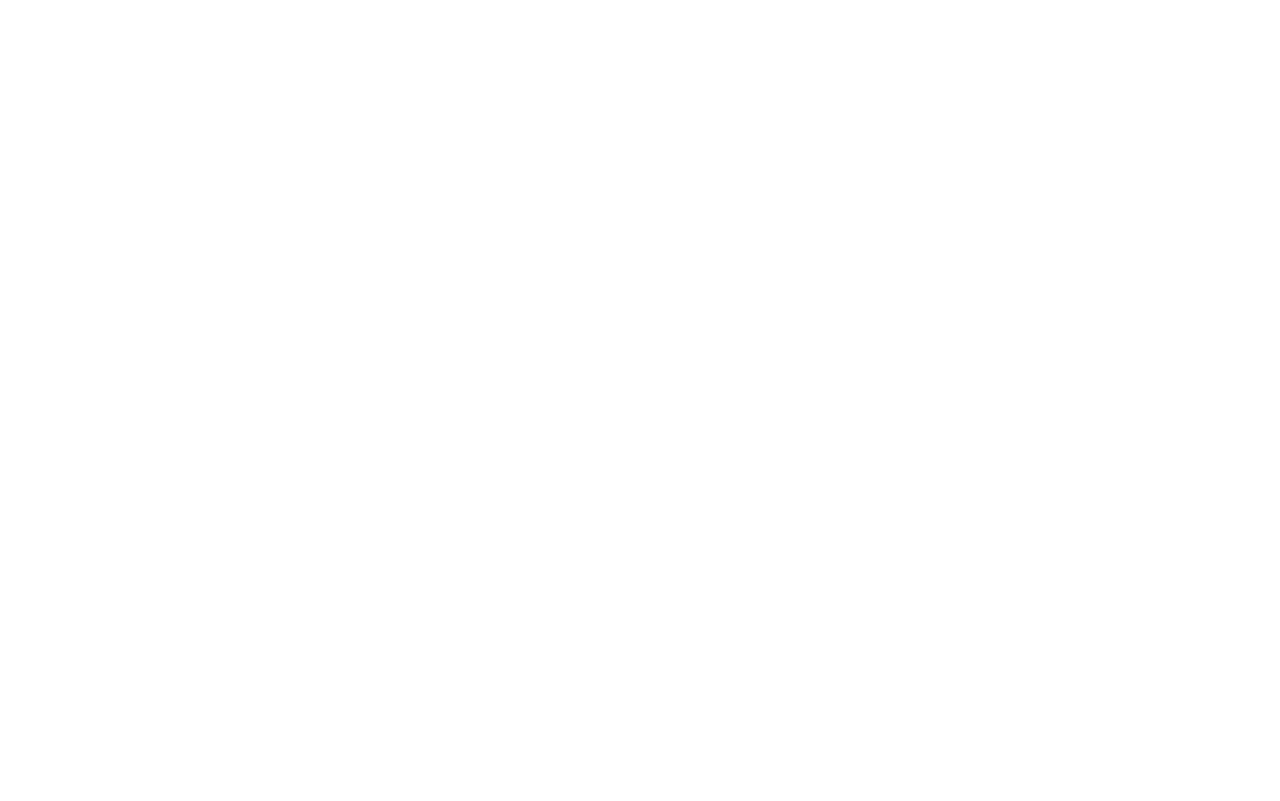
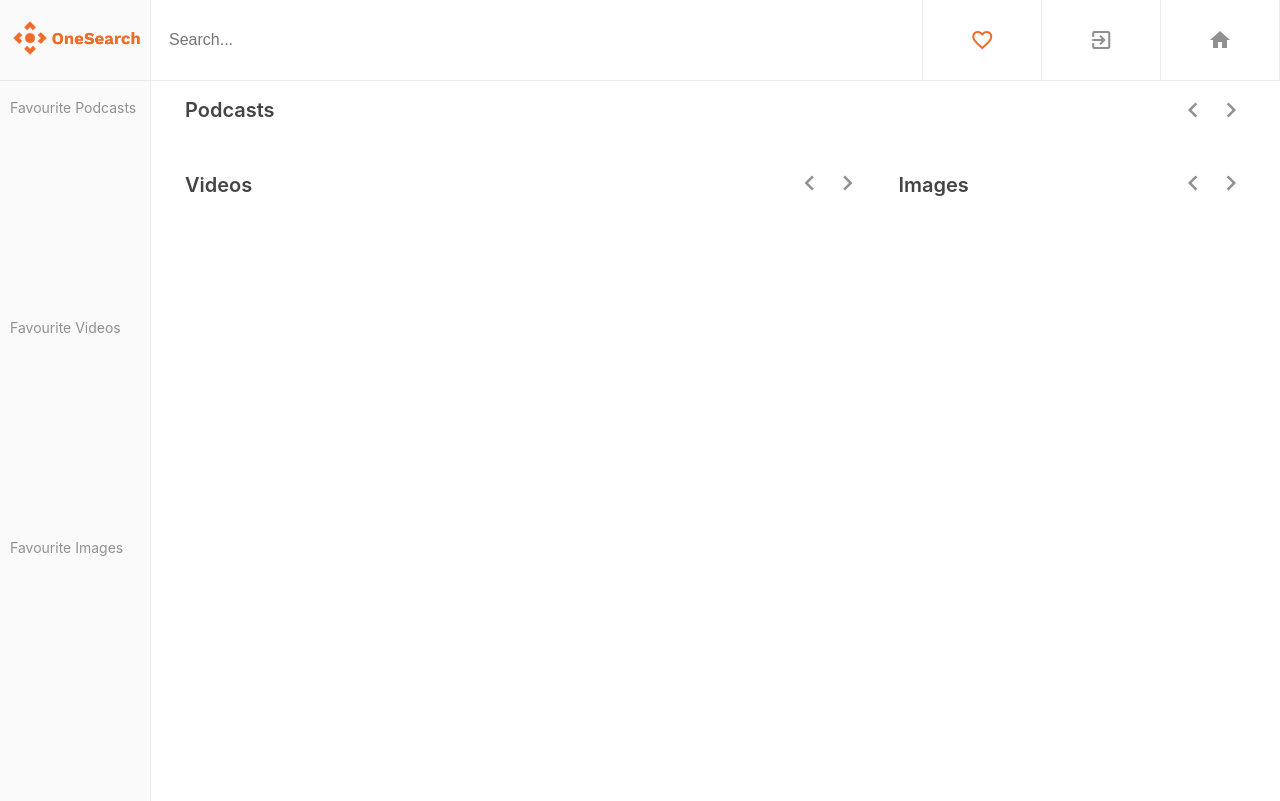
Before and after one commit to IsaacAderogba/onesearch, a React (Create React App) app: page /favourites in a window 1280 px wide. Built offline with nearby package versions, Linux system fonts and the light colour scheme.

Commit message:
Make data persist in browser

```diff
--- a/src/App.js
+++ b/src/App.js
@@ -2,35 +2,49 @@
 import { Route } from "react-router-dom";
 import HomePage from "./components/pages/HomePage/HomePage";
 import MediaItemPage from "./components/pages/MediaItemPage/MediaItemPage";
+import FavouritesPage from "./components/pages/FavouritesPage/FavouritesPage";
+import state from "./components/state/state";
 import "./App.css";
 import youtube from "./apis/youtube";
 import unsplash from "./apis/unsplash";
 import listen from "./apis/listenNotes";
 
 function App() {
-  const [images, setImages] = useState([]);
-  const [imageLoader, setImageLoader] = useState(true);
+  const [images, setImages] = useState(state.length > 0 ? state[0] : []);
+  const [imageLoader, setImageLoader] = useState(false);
   const [imgPage, setImgPage] = useState(1);
 
-  const [videos, setVideos] = useState([]);
-  const [videoLoader, setVideoLoader] = useState(true);
+  const [videos, setVideos] = useState(state.length > 0 ? state[1] : []);
+  const [videoLoader, setVideoLoader] = useState(false);
   const [videoPgToken, setVideoPgToken] = useState(null);
 
-  const [podcasts, setPodcasts] = useState([]);
-  const [podcastLoader, setPodcastLoader] = useState(true);
+  const [podcasts, setPodcasts] = useState(state.length > 0 ? state[2] : []);
+  const [podcastLoader, setPodcastLoader] = useState(false);
   const [podPgToken, setPodPgToken] = useState(null);
 
-  const [favItems, setFavItems] = useState({
-    images: [],
-    videos: [],
-    podcasts: []
-  });
-  const [searchTerm, setSearchTerm] = useState("");
+  const [favItems, setFavItems] = useState(
+    state.length > 0
+      ? state[3]
+      : {
+          images: [],
+          videos: [],
+          podcasts: []
+        }
+  );
+  const [searchTerm, setSearchTerm] = useState(
+    state.length > 0 ? state[4] : ""
+  );
   const [windowWidth, setWindowWidth] = useState(window.innerWidth);
 
   useEffect(() => {
     window.addEventListener("resize", () => setWindowWidth(window.innerWidth));
-  });
+    localStorage.clear();
+    localStorage.setItem(0, JSON.stringify(images));
+    localStorage.setItem(1, JSON.stringify(videos));
+    localStorage.setItem(2, JSON.stringify(podcasts));
+    localStorage.setItem(3, JSON.stringify(favItems));
+    localStorage.setItem(4, JSON.stringify(searchTerm));
+  }, [favItems, images, podcasts, searchTerm, videos]);
 
   const onRemoveFavourite = (id, type) => {
     let editedFavItem;
@@ -204,6 +218,22 @@
           />
         )}
       />
+      <Route
+        exact
+        path="/favourites"
+        render={routeProps => (
+          <FavouritesPage
+            {...routeProps}
+            searchTerm={searchTerm}
+            onSearchSubmit={onSearchSubmit}
+            imageLoader={imageLoader}
+            videoLoader={videoLoader}
+            podcastLoader={podcastLoader}
+            windowWidth={windowWidth}
+            favItems={favItems}
+          />
+        )}
+      />
     </>
   );
 }
--- a/src/components/pages/FavouritesPage/FavouritesPage.js
+++ b/src/components/pages/FavouritesPage/FavouritesPage.js
@@ -0,0 +1,48 @@
+import React from "react";
+import styled from "styled-components";
+import TopNav from "../../~reusables/organisms/TopNav";
+import SidebarContainer from "../../~reusables/containers/SidebarContainer";
+import MediaContainer from "../../~reusables/containers/MediaContainer";
+import BottomNav from "../../~reusables/organisms/BottomNav";
+
+const FavouritesPage = ({
+  onSearchSubmit,
+  windowWidth,
+  imageLoader,
+  videoLoader,
+  podcastLoader,
+  searchTerm,
+  favItems
+}) => {
+  console.log(favItems["images"])
+  return (
+    <StyledFavouritesPage>
+      <TopNav onSearchSubmit={onSearchSubmit} />
+      <main>
+        <SidebarContainer favItems={favItems} />
+        <MediaContainer
+          searchTerm={searchTerm}
+          images={favItems["images"]}
+          imageLoader={imageLoader}
+          videos={favItems["videos"]}
+          videoLoader={videoLoader}
+          podcasts={favItems["podcasts"]}
+          podcastLoader={podcastLoader}
+          windowWidth={windowWidth}
+        />
+      </main>
+      <BottomNav />
+    </StyledFavouritesPage>
+  );
+};
+
+const StyledFavouritesPage = styled.div`
+  main {
+    display: flex;
+    @media only screen and (max-width: 499px) {
+      margin-bottom: 60px;
+    }
+  }
+`;
+
+export default FavouritesPage;
--- /dev/null
+++ b/src/components/state/state.js
@@ -0,0 +1,10 @@
+const initialState = [];
+
+if (localStorage.length > 0) {
+  for (let i = 0; i < localStorage.length; i++) {
+    let retrievedItem = JSON.parse(window.localStorage.getItem(i));
+    initialState.push(retrievedItem);
+  }
+}
+
+export default initialState;
--- a/src/components/~reusables/molecules/NaviLink.js
+++ b/src/components/~reusables/molecules/NaviLink.js
@@ -6,7 +6,7 @@
 const NaviLink = ({ link, activeColor, text }) => {
   return (
     <StyledLink className="navlink" activeColor={activeColor}>
-      <NavLink to={link} activeClassName="active">
+      <NavLink exact to={link} activeClassName="active">
         <div>{text ? <i className="material-icons">{text}</i> : null}</div>
       </NavLink>
     </StyledLink>
--- a/src/components/~reusables/organisms/ImageList.js
+++ b/src/components/~reusables/organisms/ImageList.js
@@ -21,9 +21,13 @@
   let numImages = 2;
 
   const onClickRightArrow = () => {
-    if (imageIndex + numImages * 2 >= images.length) {
-      setImageIndex(imageIndex + numImages);
-      fetchMoreImages();
+    if (fetchMoreImages) {
+      if (imageIndex + numImages * 2 >= images.length) {
+        setImageIndex(imageIndex + numImages);
+        fetchMoreImages();
+      } else {
+        setImageIndex(imageIndex + numImages);
+      }
     } else {
       setImageIndex(imageIndex + numImages);
     }
--- a/src/components/~reusables/organisms/PodcastList.js
+++ b/src/components/~reusables/organisms/PodcastList.js
@@ -33,9 +33,13 @@
   }
 
   const onClickRightArrow = () => {
-    if (podcastIndex + numPodcasts * 2 >= podcasts.length) {
-      setPodcastIndex(podcastIndex + numPodcasts);
-      fetchMorePodcasts();
+    if (fetchMorePodcasts) {
+      if (podcastIndex + numPodcasts * 2 >= podcasts.length) {
+        setPodcastIndex(podcastIndex + numPodcasts);
+        fetchMorePodcasts();
+      } else {
+        setPodcastIndex(podcastIndex + numPodcasts);
+      }
     } else {
       setPodcastIndex(podcastIndex + numPodcasts);
     }
--- a/src/components/~reusables/organisms/VideoList.js
+++ b/src/components/~reusables/organisms/VideoList.js
@@ -25,9 +25,13 @@
   }
 
   const onClickRightArrow = () => {
-    if (videoIndex + numVideos * 2 >= videos.length) {
-      setVideoIndex(videoIndex + numVideos);
-      fetchMoreVideos();
+    if (fetchMoreVideos) {
+      if (videoIndex + numVideos * 2 >= videos.length) {
+        setVideoIndex(videoIndex + numVideos);
+        fetchMoreVideos();
+      } else {
+        setVideoIndex(videoIndex + numVideos);
+      }
     } else {
       setVideoIndex(videoIndex + numVideos);
     }
```
